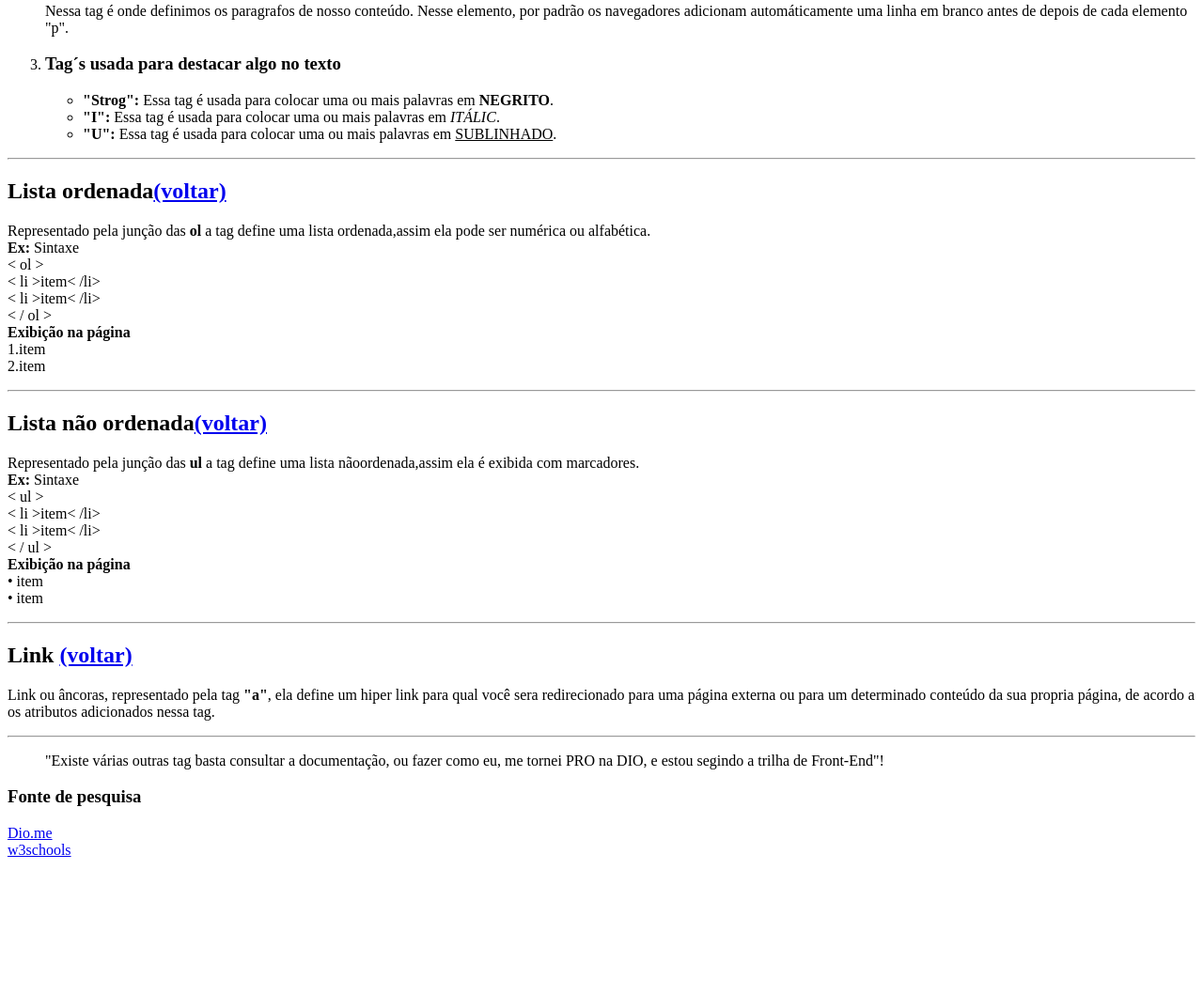
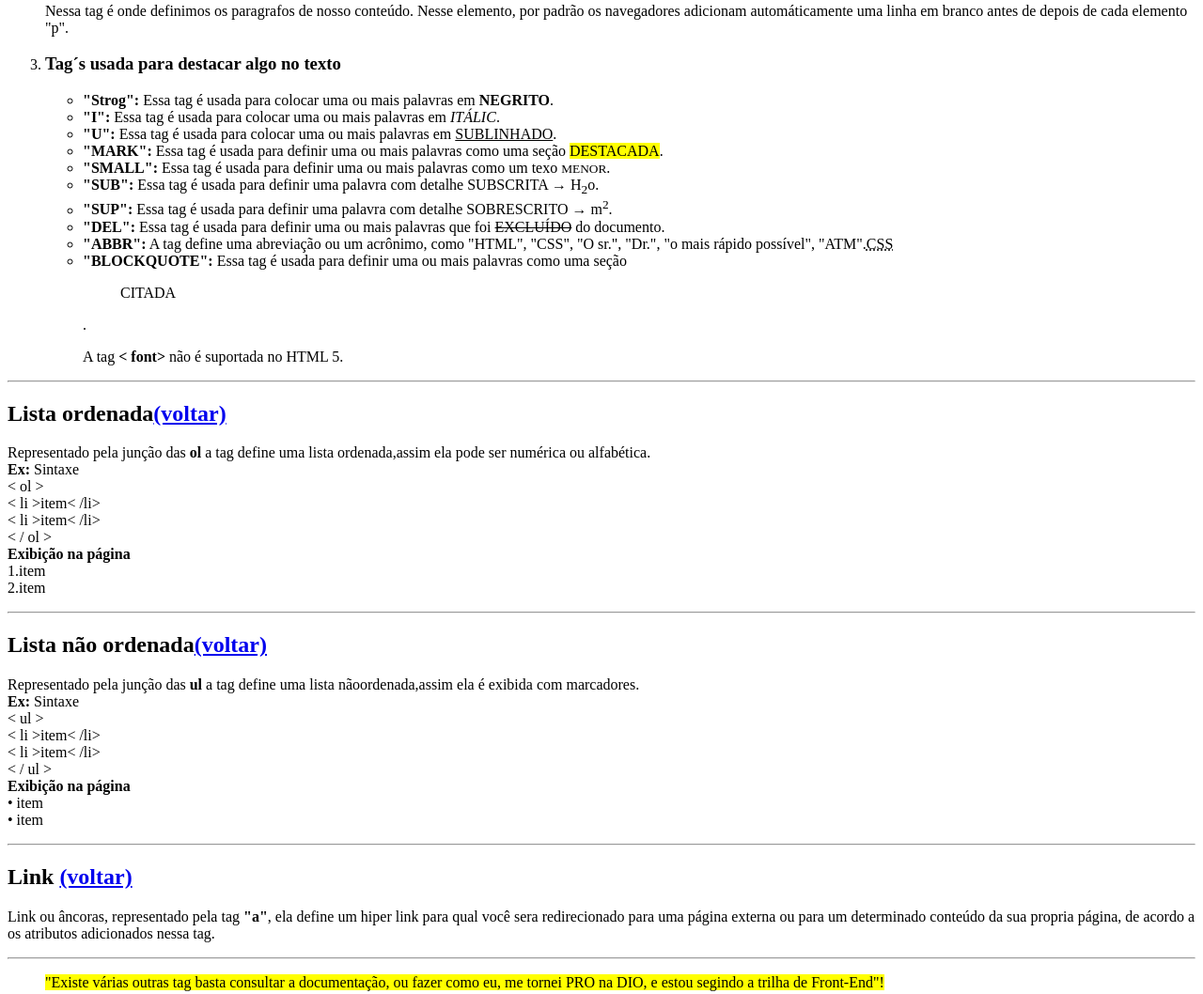
Before and after one commit to tianosouza/Desafio-01-DIO, a plain HTML site: page index.html in a window 1280 px wide. Shown: the part 521-1579 px from the top of the page at 94% size. Before the commit the page ends 1443 px from the top, so only its background shows below. Drawn offline with Linux system fonts and the light colour scheme.

Commit message:
DesafioConcluidoFinal

```diff
--- a/index.html
+++ b/index.html
@@ -39,6 +39,17 @@
                     <li><strong>"Strog":</strong> Essa tag é usada para colocar uma ou mais palavras em <strong>NEGRITO</strong>.</li>
                     <li><strong>"I":</strong> Essa tag é usada para colocar uma ou mais palavras em <i>ITÁLIC</i>.</li>
                     <li><strong>"U":</strong> Essa tag é usada para colocar uma ou mais palavras em <u>SUBLINHADO</u>.</li>
+                    <li><strong>"MARK":</strong> Essa tag é usada para definir uma ou mais palavras como uma seção <mark>DESTACADA</mark>.</li>
+                    <li><strong>"SMALL":</strong> Essa tag é usada para definir uma ou mais palavras como um texo <small>MENOR</small>.</li>
+                    <li><strong>"SUB":</strong> Essa tag é usada para definir uma palavra com detalhe SUBSCRITA → H<sub>2</sub>o.</li>
+                    <li><strong>"SUP":</strong> Essa tag é usada para definir uma palavra com detalhe SOBRESCRITO → m<sup>2</sup>.</li>
+                    <li><strong>"DEL":</strong> Essa tag é usada para definir uma ou mais palavras que foi <del>EXCLUÍDO</del> do documento.</li>
+                    <li><strong>"ABBR":</strong> A tag define uma abreviação ou um acrônimo, como "HTML", "CSS", "O sr.", "Dr.", "o mais rápido possível", "ATM".<abbr title="Cascading Style Sheets">CSS</abbr></li>
+                    <li><strong>"BLOCKQUOTE":</strong> Essa tag é usada para definir uma ou mais palavras como uma seção <blockquote>CITADA</blockquote>.</li>
+
+                    <p>A tag <strong>< font></strong> não é suportada no HTML 5.</p>
+
+
                 </ul>
             </li>
         </ol>
@@ -76,7 +87,8 @@
                     a os atributos adicionados nessa tag.
             </p>
         <hr>
-        <blockquote>"Existe várias outras tag basta consultar a documentação, ou fazer como eu, me tornei PRO na DIO, e estou segindo a trilha de Front-End"!</blockquote>
+
+        <blockquote><mark>"Existe várias outras tag basta consultar a documentação, ou fazer como eu, me tornei PRO na DIO, e estou segindo a trilha de Front-End"!</mark></blockquote>
         <h3>Fonte de pesquisa</h3>
         <a href="http://dio.me">Dio.me</a><br/>
         <a href="https://www.w3schools.com/tags/">w3schools</a>
```
